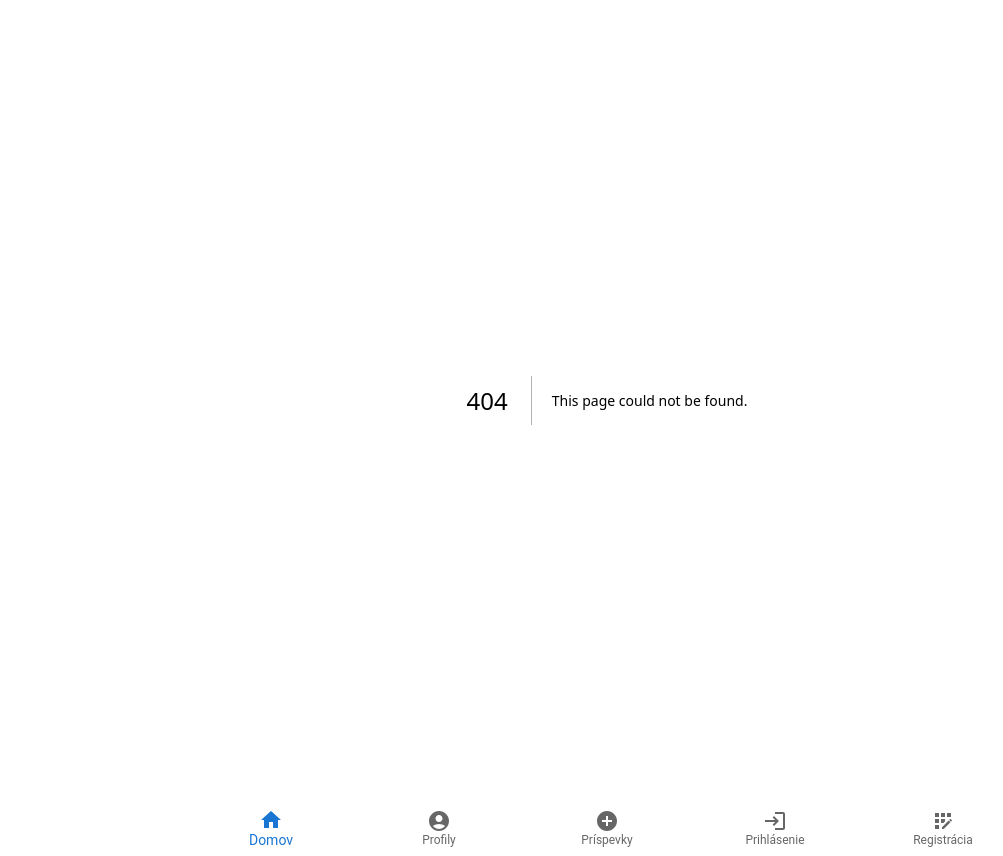
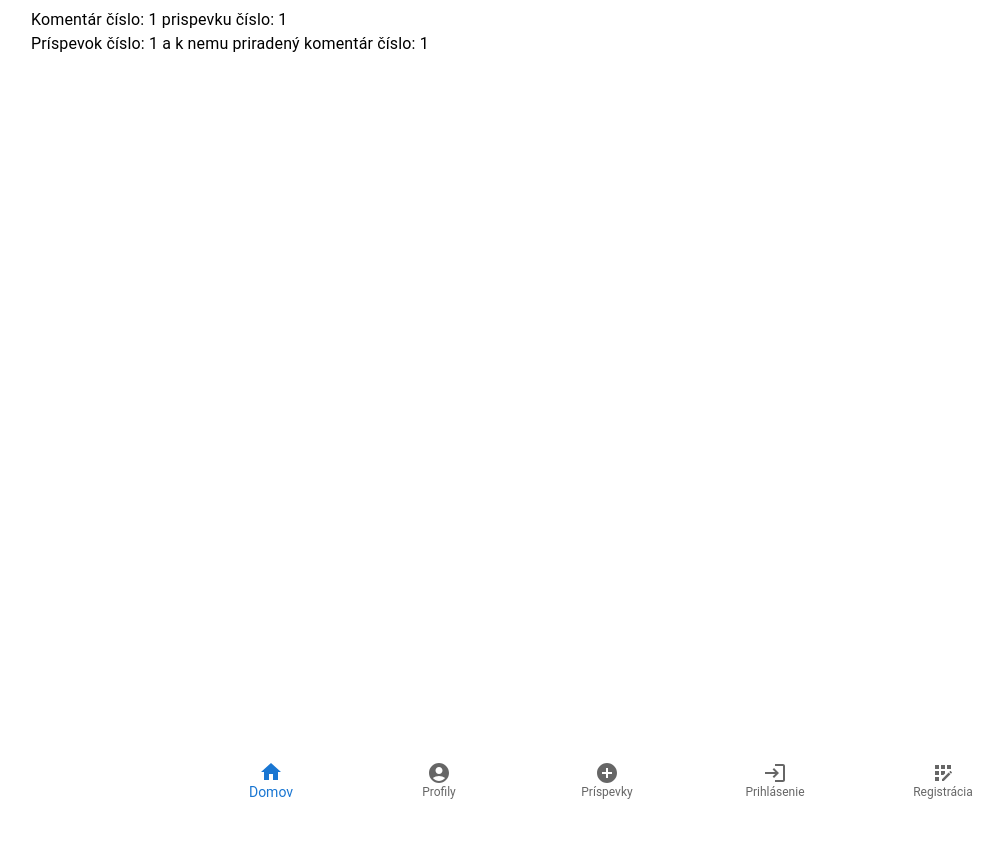
Before and after one commit to sille-zoska/ZoskaGram-4h, a Next.js app: page /prispevok/1/komentar/1 in a window 1280 px wide. Before the commit this address had no page. Shown: the whole page, without its empty margins (33-1036 px from the left). After the commit the page ends 816 px from the top, so only its background shows below. Built offline with nearby package versions, Linux system fonts and the light colour scheme.

Commit message:
dynamic routes in /prispevok added

```diff
--- /dev/null
+++ b/src/app/prispevok/[prispevokId]/komentar/[komentarId]/page.tsx
@@ -0,0 +1,28 @@
+
+// src/app/prispevok/[prispevokId]/komentar/[komentarId]/page.tsx
+
+import Typography from "@mui/material/Typography";
+import Container from "@mui/material/Container";
+
+export const metadata = { title: "Komentár prispevku | ZoškaSnap" };
+
+export default function PostCommentDetail({
+  params,
+
+}: {
+  params: {
+    prispevokId: string;
+    komentarId: string;
+  };
+}) {
+
+  return (
+    <Container>
+      <Typography> Komentár číslo: {params.komentarId} prispevku číslo: {params.prispevokId} </Typography>
+      <Typography> Príspevok číslo: {params.prispevokId} a k nemu priradený komentár číslo: {params.komentarId} </Typography>
+    </Container>
+
+
+
+  );
+}
--- a/src/app/prispevok/page.tsx
+++ b/src/app/prispevok/page.tsx
@@ -5,7 +5,7 @@ import Typography from "@mui/material/Typography";
 
 export const metadata = { title: "Zoznam prispevkov | ZoškaSnap" };
 
-export default function PostList() {
+export default function PostsList() {
 
   return (
 
```
Also changed, not shown: src/app/prispevok/[id]/page.tsx (deleted, +0 -15 lines), src/app/prispevok/[prispevokId]/komentar/page.tsx (added, +16 -0 lines), src/app/prispevok/[prispevokId]/page.tsx (added, +26 -0 lines).
